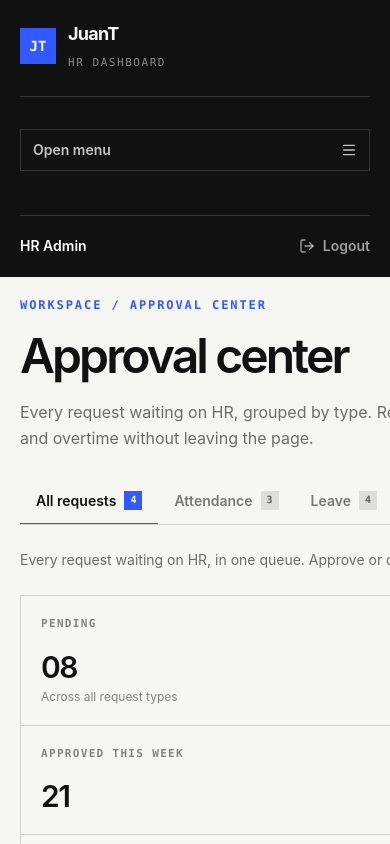
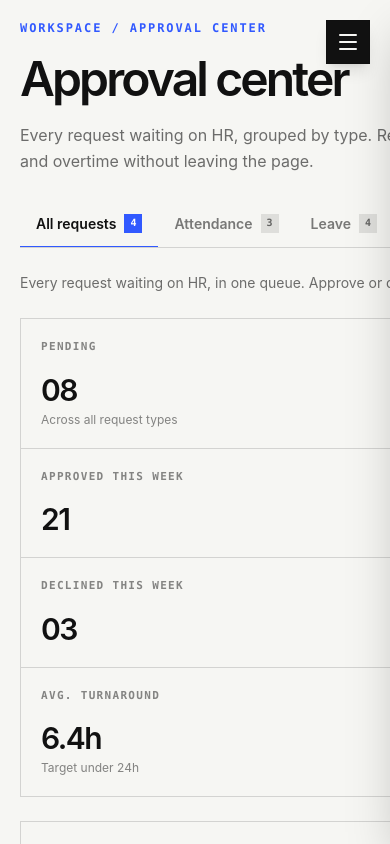
Before and after one commit to FSudoLab/juant, a Next.js app: page /dashboard/hr/approval-center in a window 390 px wide. Shown: the top 844 px of the page. Built offline with nearby package versions, Linux system fonts and the light colour scheme.

Commit message:
Fix mobile sidebar navigation

```diff
--- a/components/dashboard/sidebar.tsx
+++ b/components/dashboard/sidebar.tsx
@@ -107,7 +107,19 @@ export function Sidebar({ role }: { role: Role }) {
   if (isSampleAccount) return null
 
   return (
-    <aside className="sticky top-0 z-30 flex max-h-screen w-full shrink-0 flex-col border-b border-[#111111]/15 bg-[#111111] text-[#f6f6f3] lg:h-screen lg:w-72 lg:border-b-0 lg:border-r">
+    <>
+      <button
+        type="button"
+        aria-expanded={mobileOpen}
+        aria-controls="dashboard-sidebar-navigation"
+        aria-label={mobileOpen ? 'Close navigation menu' : 'Open navigation menu'}
+        onClick={() => setMobileOpen((open) => !open)}
+        className="fixed right-5 top-5 z-50 inline-flex size-11 items-center justify-center border border-[#111111]/15 bg-[#111111] text-[#f6f6f3] shadow-lg transition-colors hover:bg-[#3159ff] lg:hidden"
+      >
+        {mobileOpen ? <X aria-hidden="true" /> : <Menu aria-hidden="true" />}
+      </button>
+      {mobileOpen && <button type="button" aria-label="Close navigation menu" onClick={() => setMobileOpen(false)} className="fixed inset-0 z-40 bg-[#111111]/35 lg:hidden" />}
+      <aside className={`fixed inset-y-0 right-0 z-40 flex w-[min(21rem,calc(100vw-1.5rem))] flex-col bg-[#111111] text-[#f6f6f3] shadow-2xl transition-transform duration-300 ease-out lg:sticky lg:top-0 lg:z-30 lg:h-screen lg:w-72 lg:shrink-0 lg:translate-x-0 lg:shadow-none ${mobileOpen ? 'translate-x-0' : 'translate-x-full'} lg:border-r lg:border-[#111111]/15`}>
         <div className="flex min-h-0 flex-1 flex-col p-5 sm:p-7">
           <Link href="/" className="mb-8 flex items-center gap-3 border-b border-white/15 pb-6">
             <span className="flex size-9 items-center justify-center bg-[#3159ff] font-mono text-sm font-bold text-white">JT</span>
@@ -116,17 +128,7 @@ export function Sidebar({ role }: { role: Role }) {
               <span className="font-mono text-[11px] uppercase tracking-[0.14em] text-white/50">{workspaceLabel}</span>
             </span>
           </Link>
-        <button
-          type="button"
-          aria-expanded={mobileOpen}
-          aria-controls="dashboard-sidebar-navigation"
-          onClick={() => setMobileOpen((open) => !open)}
-          className="mb-5 inline-flex items-center justify-between border border-white/15 px-3 py-2.5 text-sm font-semibold text-white/75 transition-colors hover:border-white/35 hover:text-white lg:hidden"
-        >
-          <span>{mobileOpen ? 'Close menu' : 'Open menu'}</span>
-          {mobileOpen ? <X aria-hidden="true" className="size-4" /> : <Menu aria-hidden="true" className="size-4" />}
-        </button>
-        <nav id="dashboard-sidebar-navigation" className={`${mobileOpen ? 'flex' : 'hidden'} scrollbar-hidden min-w-0 flex-1 flex-wrap gap-x-8 gap-y-6 overflow-y-auto lg:flex lg:overflow-y-auto`} aria-label={`${role} navigation`}>
+        <nav id="dashboard-sidebar-navigation" className="scrollbar-hidden min-w-0 flex-1 flex-wrap gap-x-8 gap-y-6 overflow-y-auto lg:flex lg:overflow-y-auto" aria-label={`${role} navigation`}>
           {navigation.map((group) => {
             const isPowerGroup = group.heading.startsWith('Power · ')
             const visibleItems = group.items.filter(({ href }) => access[navKey(href)] !== false && isSectionEnabled(isPowerGroup ? 'hr' : role, navKey(href), systems))
@@ -167,5 +169,6 @@ export function Sidebar({ role }: { role: Role }) {
         </div>
       </div>
     </aside>
+    </>
   )
 }
```
Lines whose indentation alone changed are shown as unchanged.
